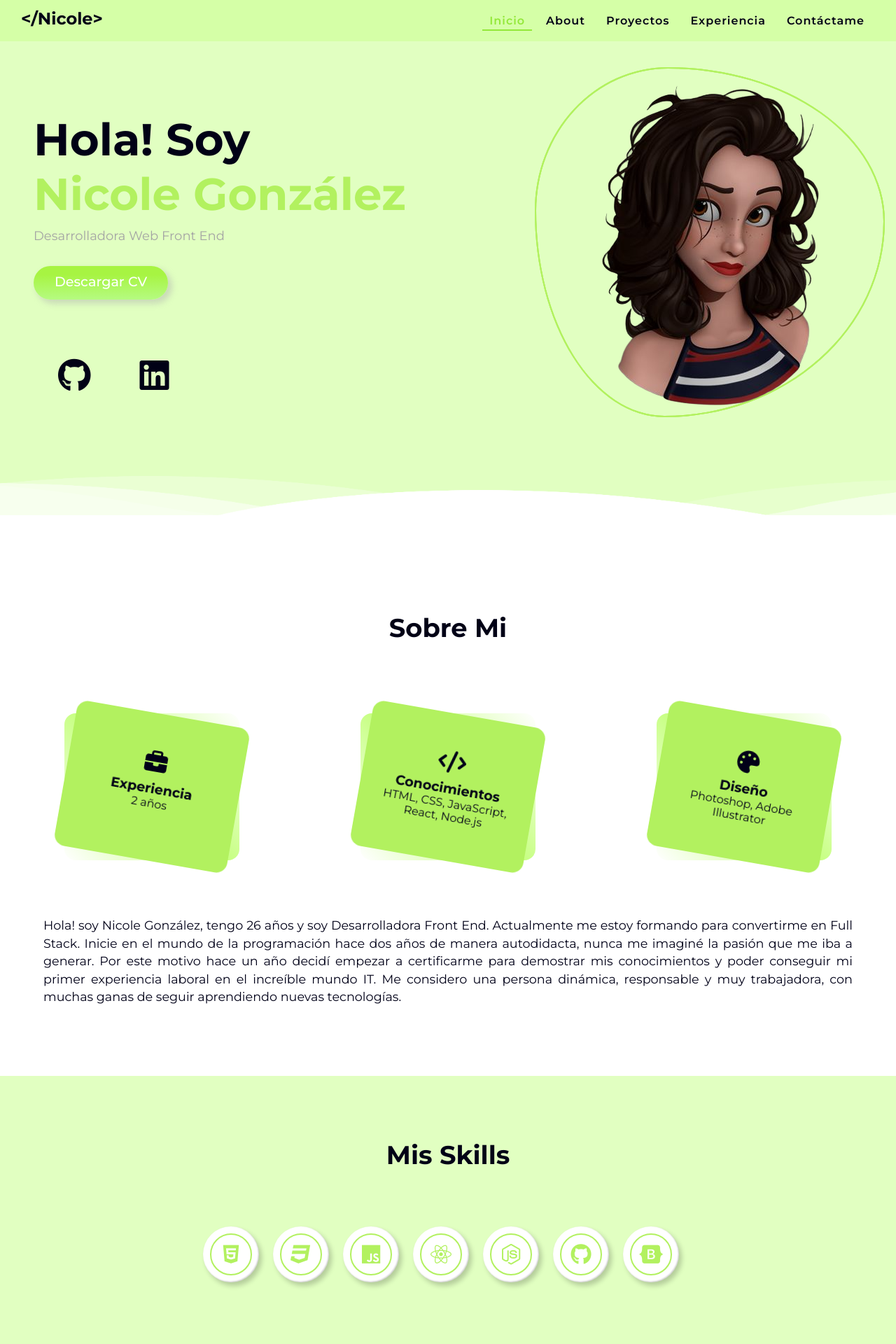
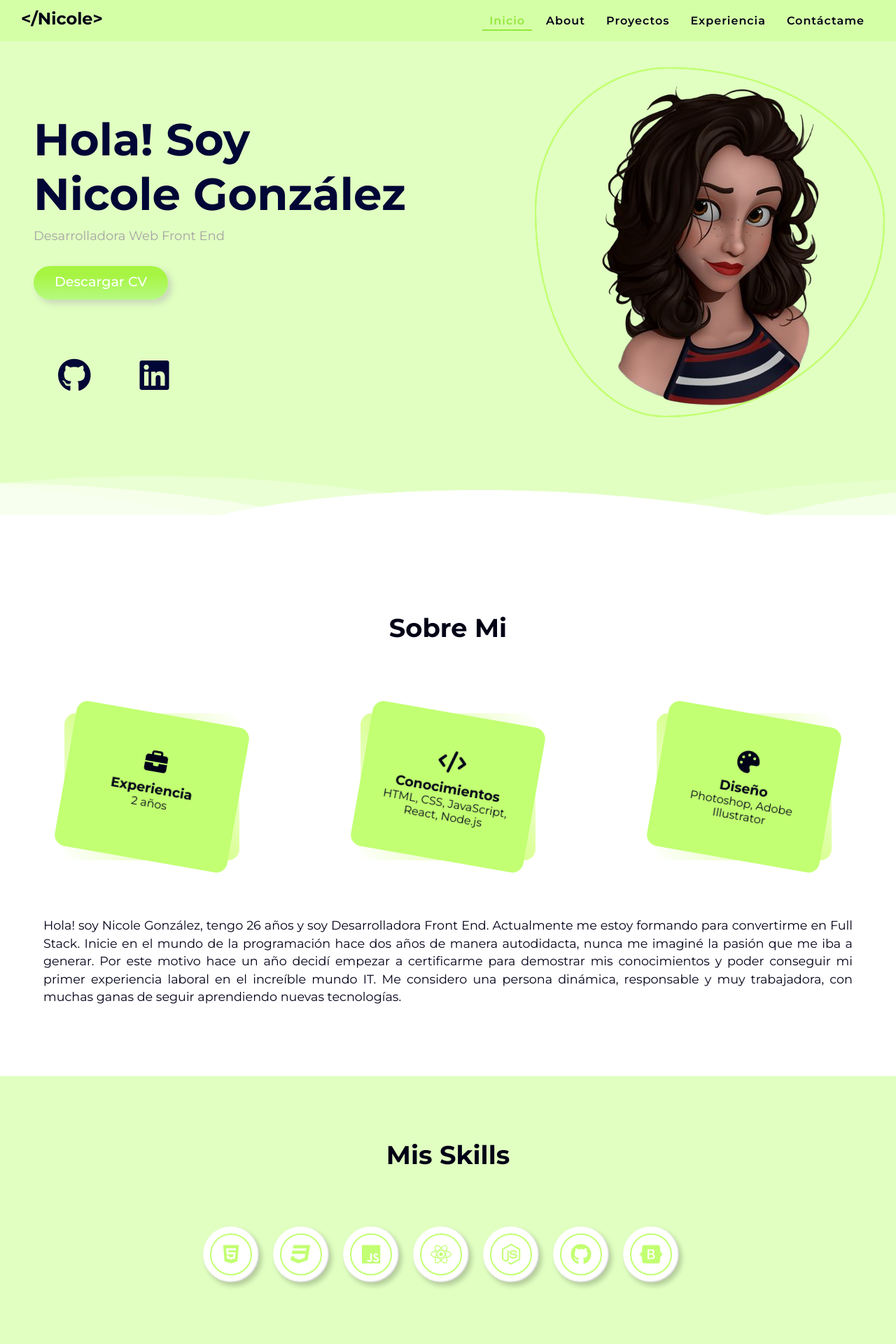
Before and after one commit to YesicaGonzalezN/portafolio, a React (Create React App) app: page / in a window 1280 px wide. Shown: the top 1920 px of the page at 70% size. Built offline with nearby package versions, Linux system fonts and the light colour scheme.

Commit message:
git add .

```diff
--- a/src/App.css
+++ b/src/App.css
@@ -6,8 +6,7 @@
 .button {
   border-radius: 30px;
   border: none;
-  color: #010116;
-  font-weight: 600;
+  color: #000635;  font-weight: 600;
   font-size: 16px;
   padding: 11px 26px 11px 26px;
   background: linear-gradient(180deg, rgb(167, 244, 66) 25.71%, rgb(181, 251, 128) 99.36%);
--- a/src/Components/About/About.css
+++ b/src/Components/About/About.css
@@ -30,7 +30,7 @@
     background: linear-gradient(
         45deg,
         transparent,
-        #c6ff80,
+        #d8ff8f,
         transparent
     );
     display: grid;
@@ -41,8 +41,7 @@
 .about-card {
     width: 250px;
     height: 210px;
-    background-color: #b2f15f;
-    border: 1px solid transparent;
+    background-color: #c2ff72;    border: 1px solid transparent;
     border-radius: 1rem;
     padding: 2rem;
     text-align: center;
--- a/src/Components/ContactMe/ContactMe.css
+++ b/src/Components/ContactMe/ContactMe.css
@@ -24,8 +24,7 @@
 }
 
 .option-contact {
-    background: #b2f15f;
-    padding: 20px;
+    background: #c2ff72;    padding: 20px;
     border-radius: 1.2rem;
     text-align: center;
     line-height: 1.5rem;
@@ -58,15 +57,12 @@ input, textarea {
     padding: 1.5rem;
     border-radius: 0.5rem;
     background: transparent;
-    border: 2px solid #b2f15f;
-    resize: none;
-    color: #010116;
-    font-size: 1rem;
+    border: 2px solid #c2ff72;    resize: none;
+    color: #000635;    font-size: 1rem;
 }
 
 ::placeholder {
-    color: #010116;
-    font-family: 'Montserrat';
+    color: #000635;    font-family: 'Montserrat';
 }
 
 @media screen and (max-width: 1024px) {
--- a/src/Components/Experience/Experience.css
+++ b/src/Components/Experience/Experience.css
@@ -36,13 +36,11 @@
     box-shadow: inset -1px -1px 2px rgba(0, 0, 0, 0.2),
                 4px 5px 7px rgba(0, 0, 0, 0.2);
     transition: 0.5s;
-    color: #b2f15f;
-    cursor: default;
+    color: #c2ff72;    cursor: default;
 }
 
 .skills li:hover {
-    color: #010116;
-    transform: translateY(-20px);
+    color: #000635;    transform: translateY(-20px);
     box-shadow: inset -1px -1px 2px rgba(0, 0, 0, 0.2),
     2px 24px 10px rgba(0, 0, 0, 0.1);
 }
@@ -55,8 +53,7 @@
     right: 10px;
     bottom: 10px;
     border-radius: 50%;
-    border: 2px solid #b2f15f;
-}
+    border: 2px solid #c2ff72;}
 
 .skills li .fa-brands {
     position: relative;
--- a/src/Components/Footer/Footer.css
+++ b/src/Components/Footer/Footer.css
@@ -5,8 +5,7 @@ footer {
 }
 
 footer a {
-    color: #b2f15f;
-    text-decoration: none;
+    color: #c2ff72;    text-decoration: none;
     font-weight: 500;
 }
 
@@ -27,8 +26,7 @@ footer a {
 }
 
 .footer-list li a:hover {
-    color: #010116;
-    transition: .4s;
+    color: #000635;    transition: .4s;
 }
 
 .footer-social {
@@ -40,12 +38,10 @@ footer a {
 
 .footer-social i {
     font-size: 1.4rem;
-    color: #010116;
-}
+    color: #000635;}
 
 .footer-social a {
-    background: #b2f15f;
-    border-radius: 50px;
+    background: #c2ff72;    border-radius: 50px;
     border: 1px solid transparent;
     padding: 0.7rem;
     margin: 0 1rem;
--- a/src/Components/Main/Main.css
+++ b/src/Components/Main/Main.css
@@ -24,13 +24,12 @@
 }
 
 .main-name>:nth-child(1) {
-    color: #010116;
-    font-weight: bold;
+    color: #000635;    font-weight: bold;
     font-size: 4rem;
 }
 
 .main-name>:nth-child(2) {
-    color: #b2f15f;
+    color: #000635;
     font-weight: bold;
     font-size: 4rem;
 }
@@ -71,14 +70,12 @@
 
 .main-icons>a>i {
     margin: 0 35px;
-    color: #010116;
-    transition: .4s;
+    color: #000635;    transition: .4s;
 }
 
 .main-icons>a>i:hover {
     cursor: pointer;
-    color: #b2f15f;
-}
+    color: #c2ff72;}
 
 .main-right {
     flex: 1;
@@ -102,7 +99,7 @@
     left: 0;
     width: 100%;
     height: 100%;
-    border: 2px solid #b2f15f;
+    border: 2px solid #c2ff72;
     border-radius: 38% 62% 63% 37% / 41% 44% 56% 59%;
     transition: 0.5s;
     animation: animate 6s linear infinite;
@@ -110,7 +107,7 @@
 
 .circle:hover span:nth-child(1) {
     border: none;
-    background: #b2f15f;
+    background: #c2ff72;
 }
 
 .circle span:nth-child(2) {
@@ -119,16 +116,14 @@
     left: 0;
     width: 100%;
     height: 100%;
-    border: 2px solid #b2f15f;
-    border-radius: 38% 62% 63% 37% / 41% 44% 56% 59%;
+    border: 2px solid #c2ff72;    border-radius: 38% 62% 63% 37% / 41% 44% 56% 59%;
     transition: 0.5s;
     animation: animate 4s linear infinite;
 }
 
 .circle:hover span:nth-child(2) {
     border: none;
-    background: #b2f15f;
-}
+    background: #c2ff72;}
 
 .circle span:nth-child(3) {
     position: absolute;
@@ -136,16 +131,14 @@
     left: 0;
     width: 100%;
     height: 100%;
-    border: 2px solid #b2f15f;
-    border-radius: 38% 62% 63% 37% / 41% 44% 56% 59%;
+    border: 2px solid #c2ff72;    border-radius: 38% 62% 63% 37% / 41% 44% 56% 59%;
     transition: 0.5s;
     animation: animate 10s linear infinite;
 }
 
 .circle:hover span:nth-child(3) {
     border: none;
-    background: #b2f15f;
-}
+    background: #c2ff72;}
 
 @keyframes animate {
     0% {
--- a/src/Components/Nav/Nav.css
+++ b/src/Components/Nav/Nav.css
@@ -72,8 +72,7 @@
     margin: 5px;
     padding: 10px;
     font-size: 24px;
-    color: #010116;
-    outline: none;
+    color: #000635;    outline: none;
     cursor: pointer;
 }
 
--- a/src/Components/Projects/Projects.css
+++ b/src/Components/Projects/Projects.css
@@ -110,15 +110,13 @@
     box-shadow: 3px 7px 8px rgba(0,0,0,0.3);
     background-color: #fff;
     text-decoration: none;
-    color: #010116;
-    font-weight: 500;
+    color: #000635;    font-weight: 500;
     padding-top: 4px;
     transition: .5s;
 }
 
 .btn-action a:hover {
-    background-color: #b2f15f;
-}
+    background-color: #c2ff72;}
 
 
 @media screen and (max-width: 1024px) {
```
